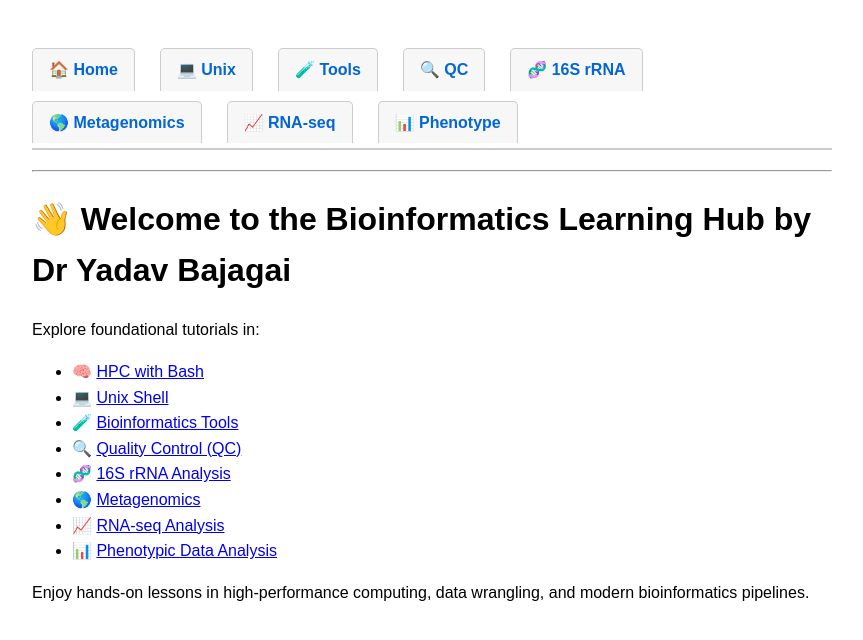
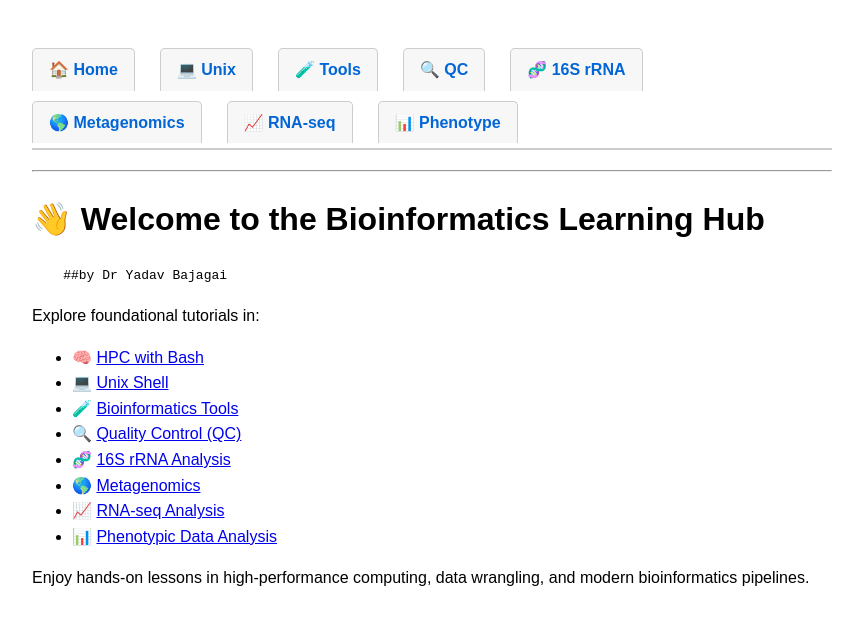
Before and after one commit to ysbajagai/bioinfo, a Jekyll site: the page built from index.md, in a window 1280 px wide. Shown: the top 640 px of the page, without its empty margins (208-1071 px from the left). Built offline with Jekyll 4.4.1, drawn with Linux system fonts in a browser that asks for light colours.

```diff
--- a/index.md
+++ b/index.md
@@ -3,7 +3,8 @@ layout: default
 title: Bioinformatics Learning Hub
 ---
 
-# 👋 Welcome to the Bioinformatics Learning Hub  by Dr Yadav Bajagai
+# 👋 Welcome to the Bioinformatics Learning Hub
+        ##by Dr Yadav Bajagai
 
 Explore foundational tutorials in:
 
```
